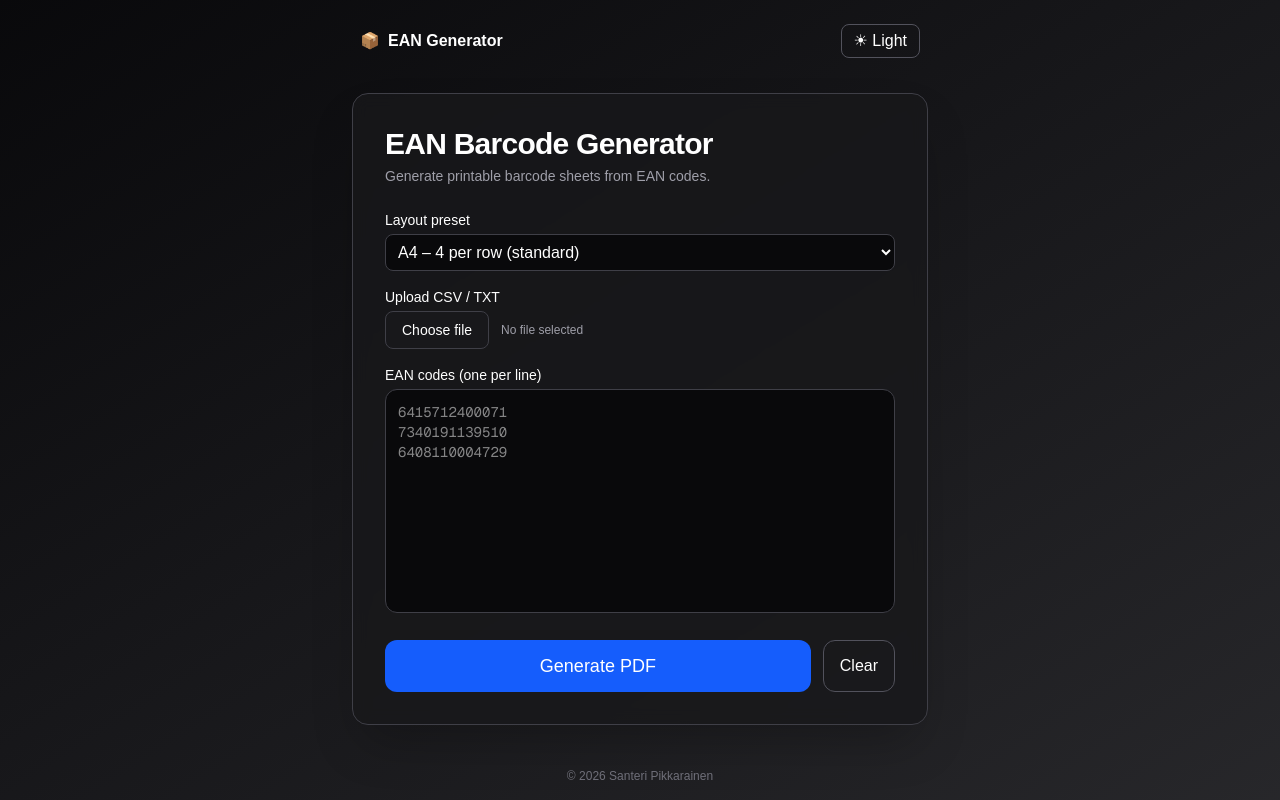
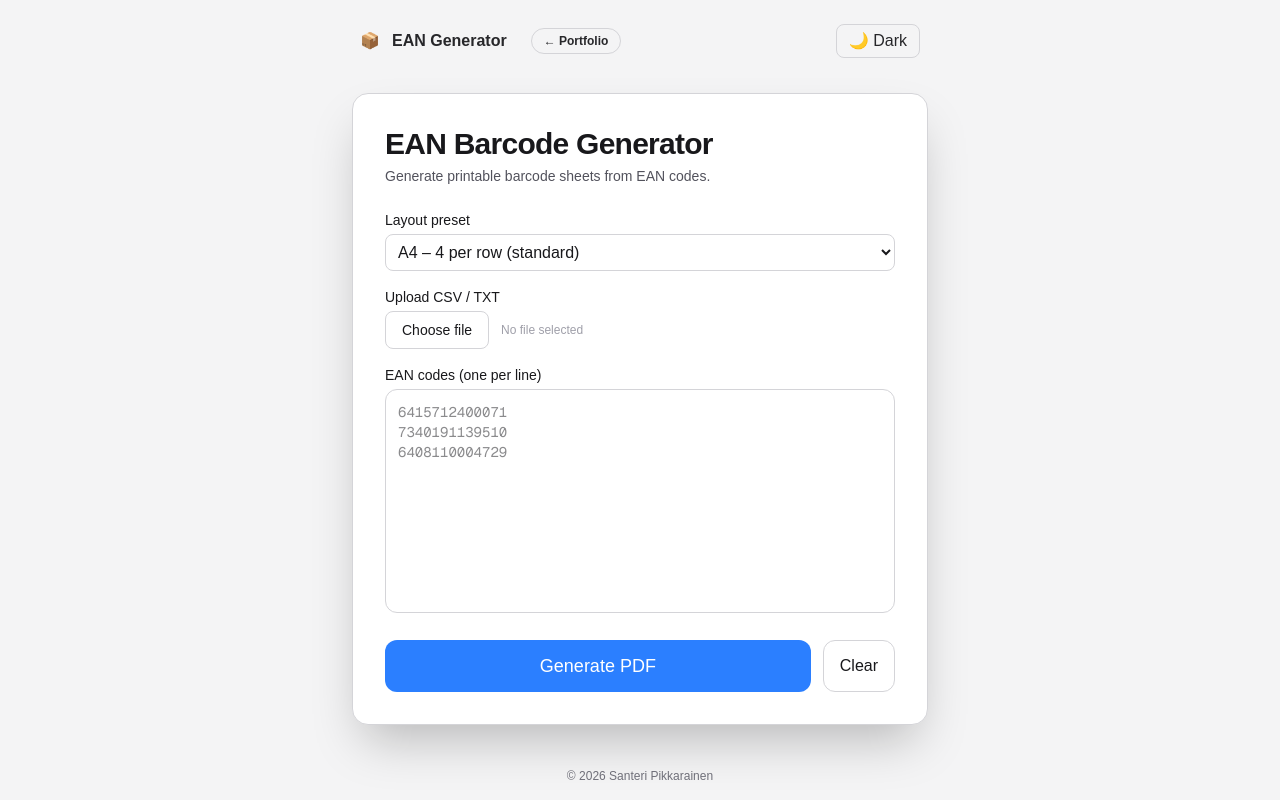
Before and after one commit to SaneX8/ean-barcode-generator, a Next.js app: page / in a window 1280 px wide. Built offline with nearby package versions, Linux system fonts and the light colour scheme.

Commit message:
added link to portfolio

```diff
--- a/app/page.tsx
+++ b/app/page.tsx
@@ -7,7 +7,7 @@
   const [preset, setPreset] = useState("4");
   const [loading, setLoading] = useState(false);
   const [toast, setToast] = useState<string | null>(null);
-  const [theme, setTheme] = useState<"dark" | "light">("dark");
+  const [theme, setTheme] = useState<"dark" | "light">("light");
 
   const dark = theme === "dark";
 
@@ -88,9 +88,20 @@
           dark ? "text-white" : "text-zinc-800"
         }`}
       >
-        <div className="flex items-center gap-2 font-semibold">
-          📦
-          <span>EAN Generator</span>
+        <div className="flex items-center gap-3 font-semibold">
+          📦 <span>EAN Generator</span>
+          <a
+            href="https://santeripikkarainen.com"
+            target="_blank"
+            rel="noopener noreferrer"
+            className={`ml-3 text-xs px-3 py-1 rounded-full border transition ${
+              dark
+                ? "border-zinc-600 hover:bg-zinc-800"
+                : "border-zinc-300 hover:bg-zinc-200"
+            }`}
+          >
+            ← Portfolio
+          </a>
         </div>
 
         <button
```
